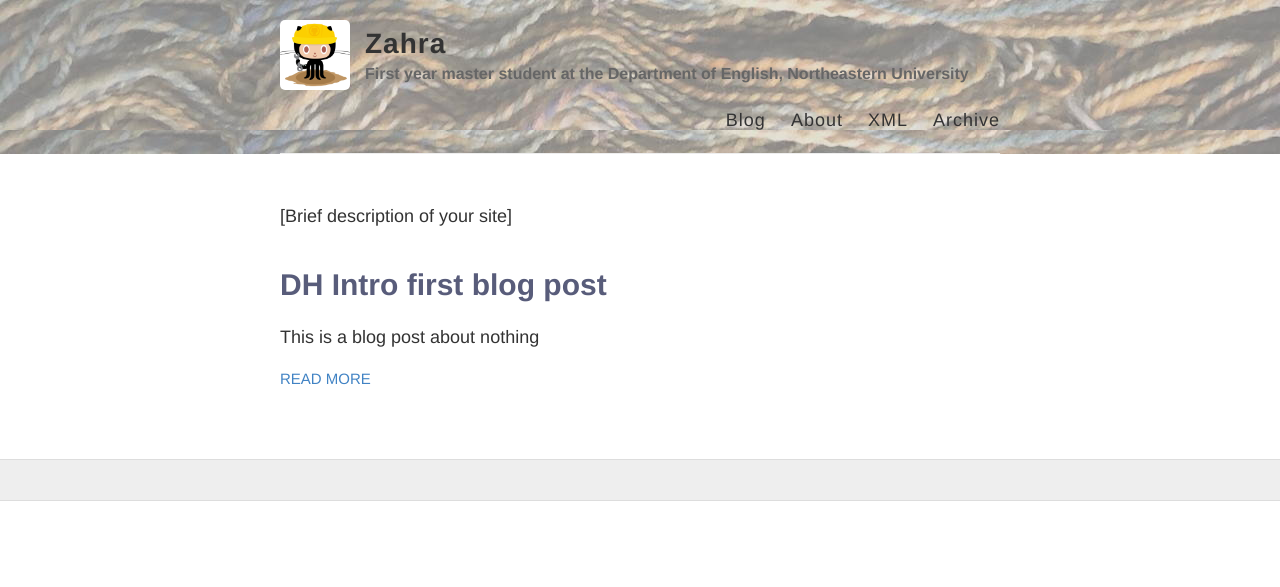
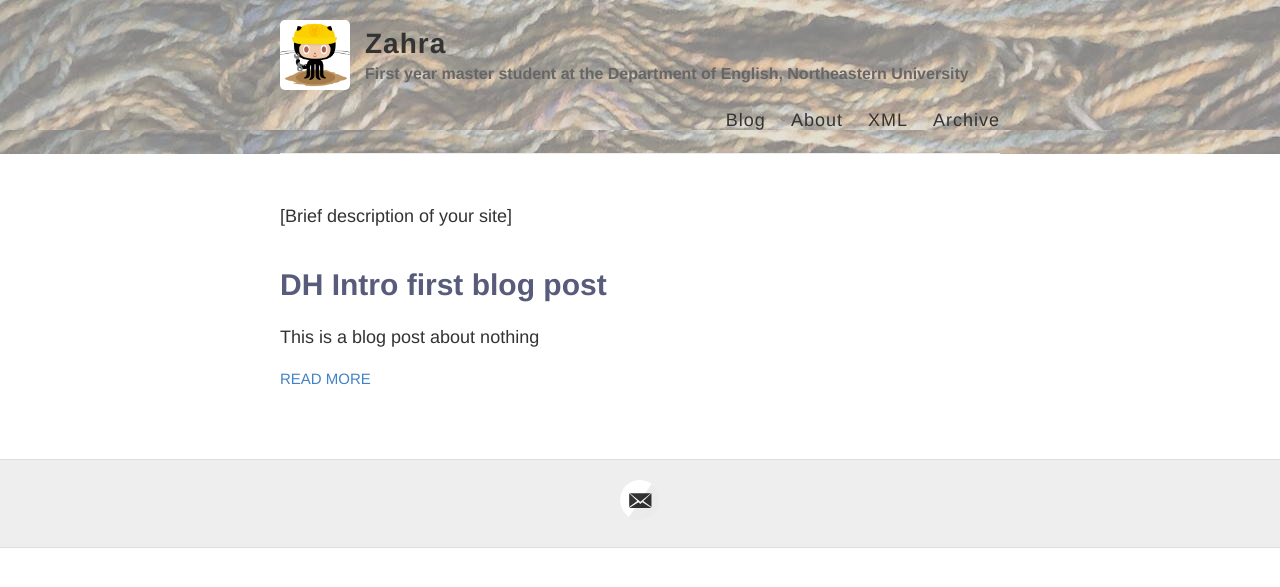
Before and after one commit to aliyeva2016/aliyeva2016.github.io, a Jekyll site: the page built from index.html, in a window 1280 px wide. Shown: the top 587 px of the page. Built offline with Jekyll 4.4.1, drawn with Linux system fonts in a browser that asks for light colours.

Commit message:
Update _config.yml

```diff
--- a/_config.yml
+++ b/_config.yml
@@ -18,14 +18,14 @@ avatar: https://raw.githubusercontent.com/aliyeva2016/aliyeva2016.github.io/mast
 # Includes an icon in the footer for each username you enter
 footer-links:
   dribbble:
-  email:
+  email: aliyeva.z@northeastern.edu
   facebook:
   flickr:
   github:
   instagram:
   linkedin:
   pinterest:
-  rss: # just type anything here for a working RSS icon
+  rss: # RSS working icon could be here
   twitter:
   stackoverflow: # your stackoverflow profile, e.g. "users/50476/bart-kiers"
   youtube: # channel/<your_long_string> or user/<user-name>
```
